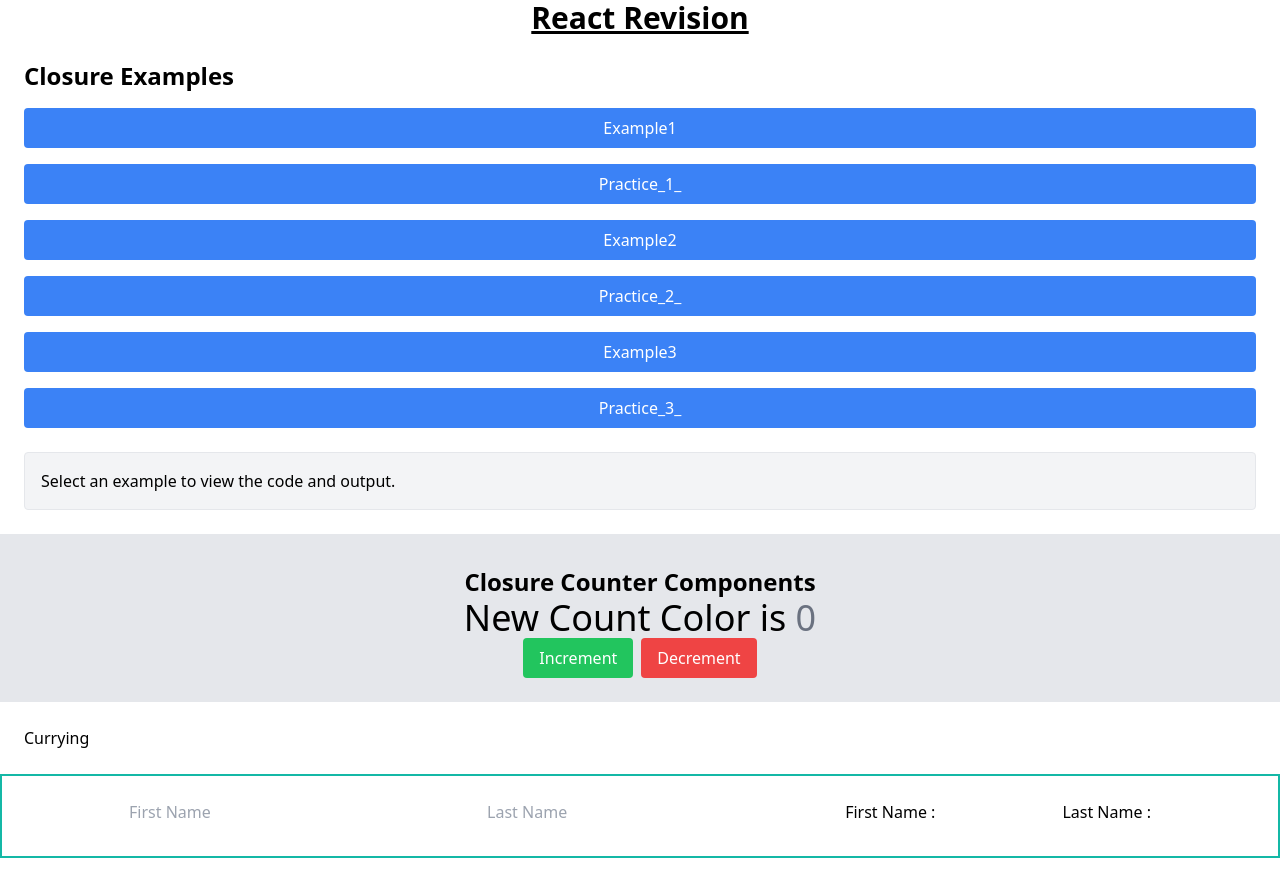
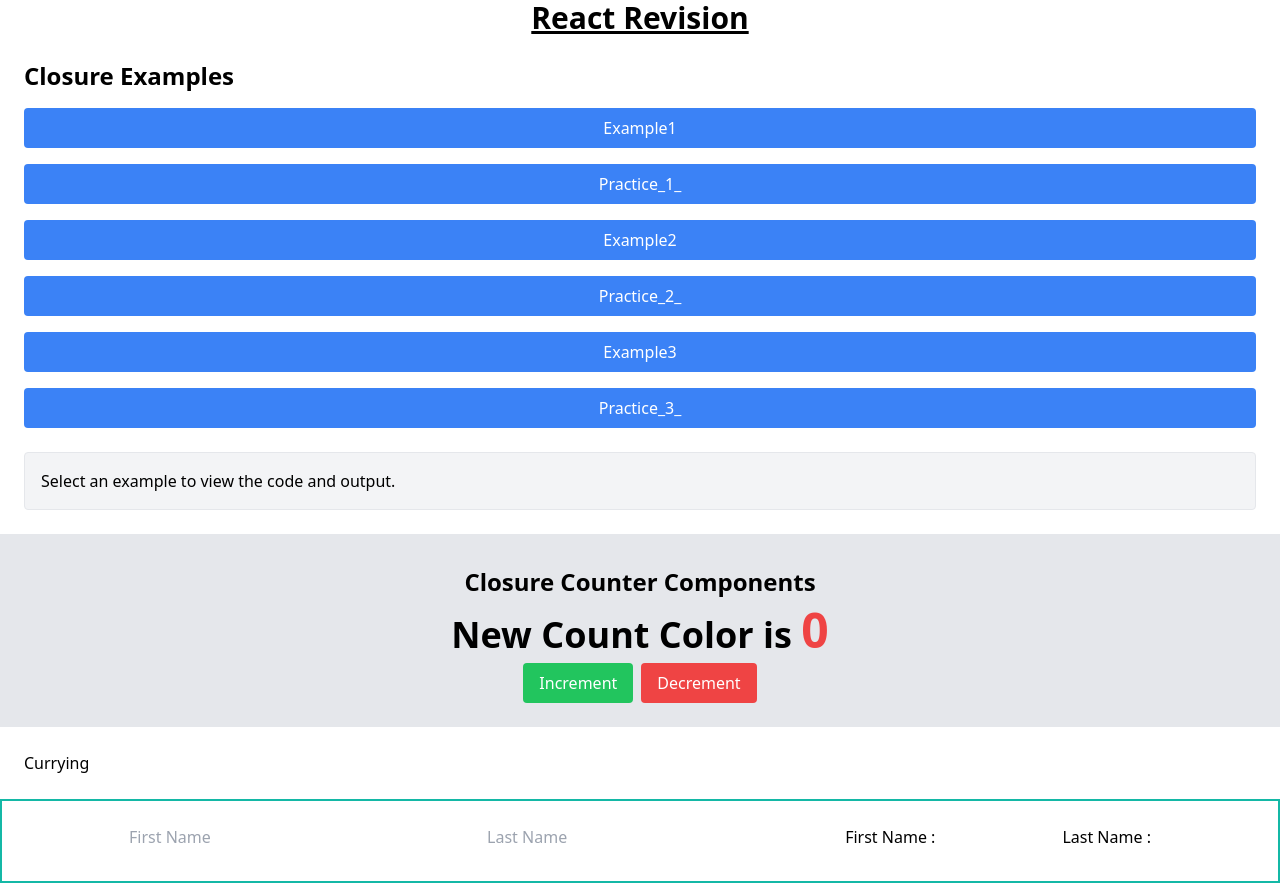
Before and after one commit to MJMahedi/react-revision, a React (Vite) app: page / in a window 1280 px wide. Before the commit the page ends 858 px from the top, so only its background shows below. Built offline with nearby package versions, Linux system fonts and the light colour scheme.

Commit message:
count variable color change on more number range

```diff
--- a/src/components/Counter_Mine.jsx
+++ b/src/components/Counter_Mine.jsx
@@ -10,15 +10,41 @@
     }
     return [count, increment, decrement];
 }
+const thresholds = [
+    [20, "text-gold-800"],
+    [19, "text-gold-800"],
+    [18, "text-teal-800"],
+    [17, "text-gold-800"],
+    [16, "text-gold-200"],
+    [15, "text-gold-100"],
+    [14, "text-gold-500"],
+    [13, "text-purple-500"],
+    [12, "text-purple-200"],
+    [11, "text-purple-500"],
+    [10, "text-teal-500"],
+    [9, "text-teal-500"],
+    [8, "text-teal-900"],
+    [7, "text-teal-500"],
+    [6, "text-teal-100"],
+    [5, "text-orange-900"],
+    [4, "text-blue-500"],
+    [3, "text-orange-100"],
+    [2, "text-green-800"],
+    [1, "text-teal-200"],
+    [0, "text-green-500"],
+];
+
+
+const fallbackColor = "text-red-500";
 
 const getColor = (count) => {
-    if (count > 0) {
-        return "text-green-500"
-    } else if (count < 0) {
-        return "text-red";
-    } else {
-        return "text-gray-500";
+    for (const [limit, color] of thresholds) {
+        if (count > limit) {
+            return color;
+        }
+
     }
+    return fallbackColor;
 
 }
 function Counter_Mine() {
@@ -27,14 +53,17 @@
         <>
             <div className='p-6 bg-gray-200 text-center'>
                 <h1 className="text-2xl font-bold mt-2">Closure Counter Components</h1>
-                <p className="text-4xl">
+                <p className="text-4xl font-bold mt-2 ">
                     New Count Color is{' '}
-                    <span className={`${getColor(count)}`}>{count}</span>
+                    <span className={`text-5xl ${getColor(count)}`} style={{
+                        transition: "color 0.5s ease, transform 0.3s ease",
+                        transform: "scale(1.2)",
+                    }}>{count}</span>
                 </p>
 
                 <button
                     onClick={increment}
-                    className="bg-green-500 text-white py-2 px-4 rounded mr-2"
+                    className="bg-green-500 text-white py-2 px-4 rounded mr-2 mt-2"
                 >
                     Increment
                 </button>
```
